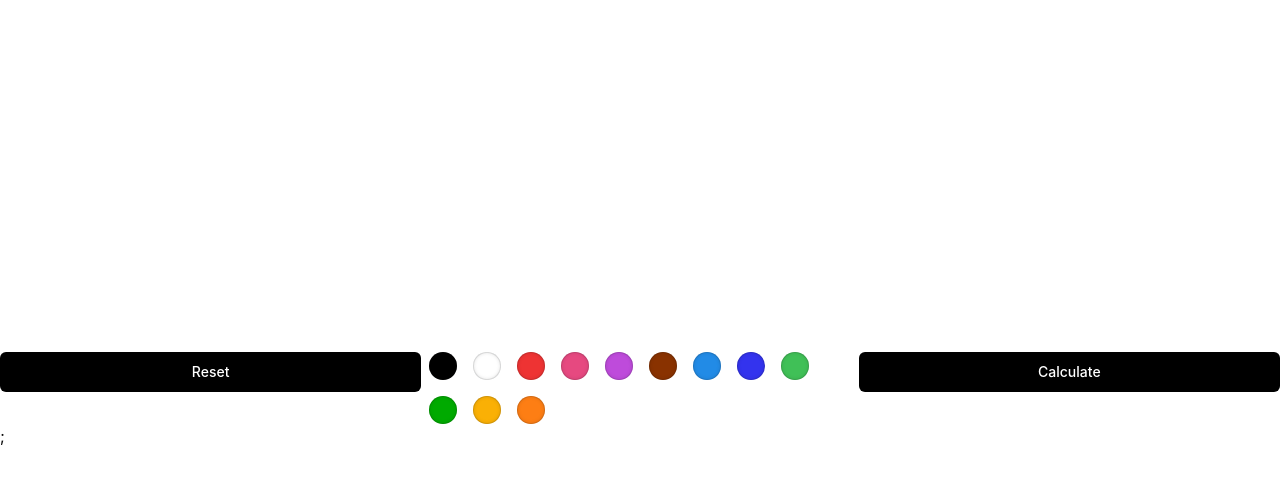
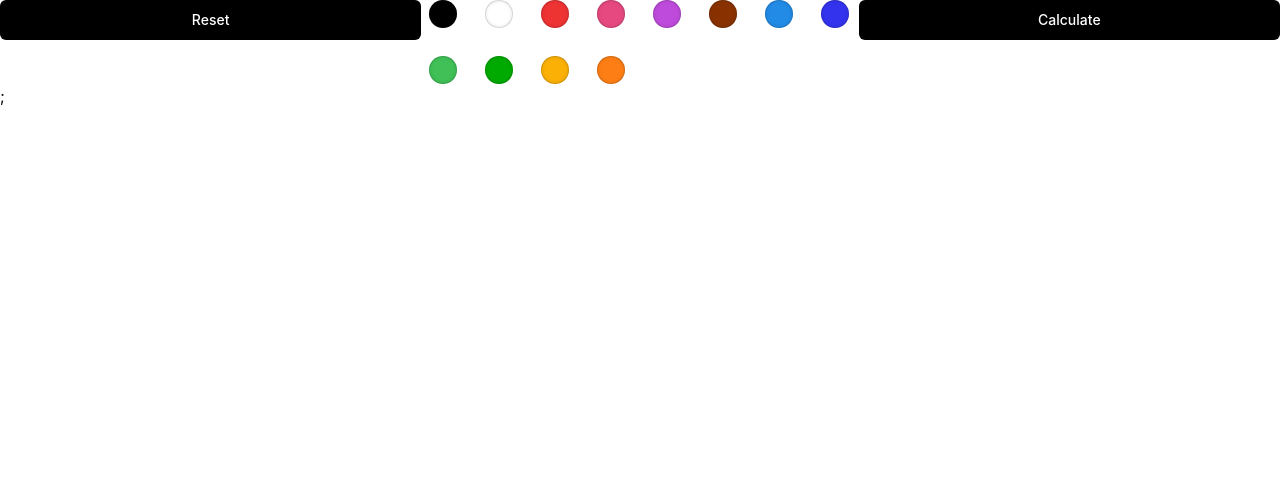
Before and after one commit to tanmay23here/Ai-calculater, a React (Vite) app: page / in a window 1280 px wide. Shown: the top 480 px of the page. Built offline with nearby package versions, Linux system fonts and the light colour scheme.

Commit message:
canvas completed

```diff
--- a/src/index.css
+++ b/src/index.css
@@ -1,75 +1,6 @@
 @tailwind base;
 @tailwind components;
 @tailwind utilities;
-
-:root {
-  font-family: Inter, system-ui, Avenir, Helvetica, Arial, sans-serif;
-  line-height: 1.5;
-  font-weight: 400;
-
-  color-scheme: light dark;
-  color: rgba(255, 255, 255, 0.87);
-  background-color: #242424;
-
-  font-synthesis: none;
-  text-rendering: optimizeLegibility;
-  -webkit-font-smoothing: antialiased;
-  -moz-osx-font-smoothing: grayscale;
-}
-
-a {
-  font-weight: 500;
-  color: #646cff;
-  text-decoration: inherit;
-}
-a:hover {
-  color: #535bf2;
-}
-
-body {
-  margin: 0;
-  display: flex;
-  place-items: center;
-  min-width: 320px;
-  min-height: 100vh;
-}
-
-h1 {
-  font-size: 3.2em;
-  line-height: 1.1;
-}
-
-button {
-  border-radius: 8px;
-  border: 1px solid transparent;
-  padding: 0.6em 1.2em;
-  font-size: 1em;
-  font-weight: 500;
-  font-family: inherit;
-  background-color: #1a1a1a;
-  cursor: pointer;
-  transition: border-color 0.25s;
-}
-button:hover {
-  border-color: #646cff;
-}
-button:focus,
-button:focus-visible {
-  outline: 4px auto -webkit-focus-ring-color;
-}
-
-@media (prefers-color-scheme: light) {
-  :root {
-    color: #213547;
-    background-color: #ffffff;
-  }
-  a:hover {
-    color: #747bff;
-  }
-  button {
-    background-color: #f9f9f9;
-  }
-}
 
 @layer base {
   :root {
--- a/src/screens/home/index.tsx
+++ b/src/screens/home/index.tsx
@@ -118,7 +118,7 @@
                 >
                     Reset
                 </Button>
-                <Group className='z-20'>
+                <Group className='z-20 gap-7'>
                     {SWATCHES.map((swatchColor: string) => (
                         <ColorSwatch
                             key={swatchColor}
```
